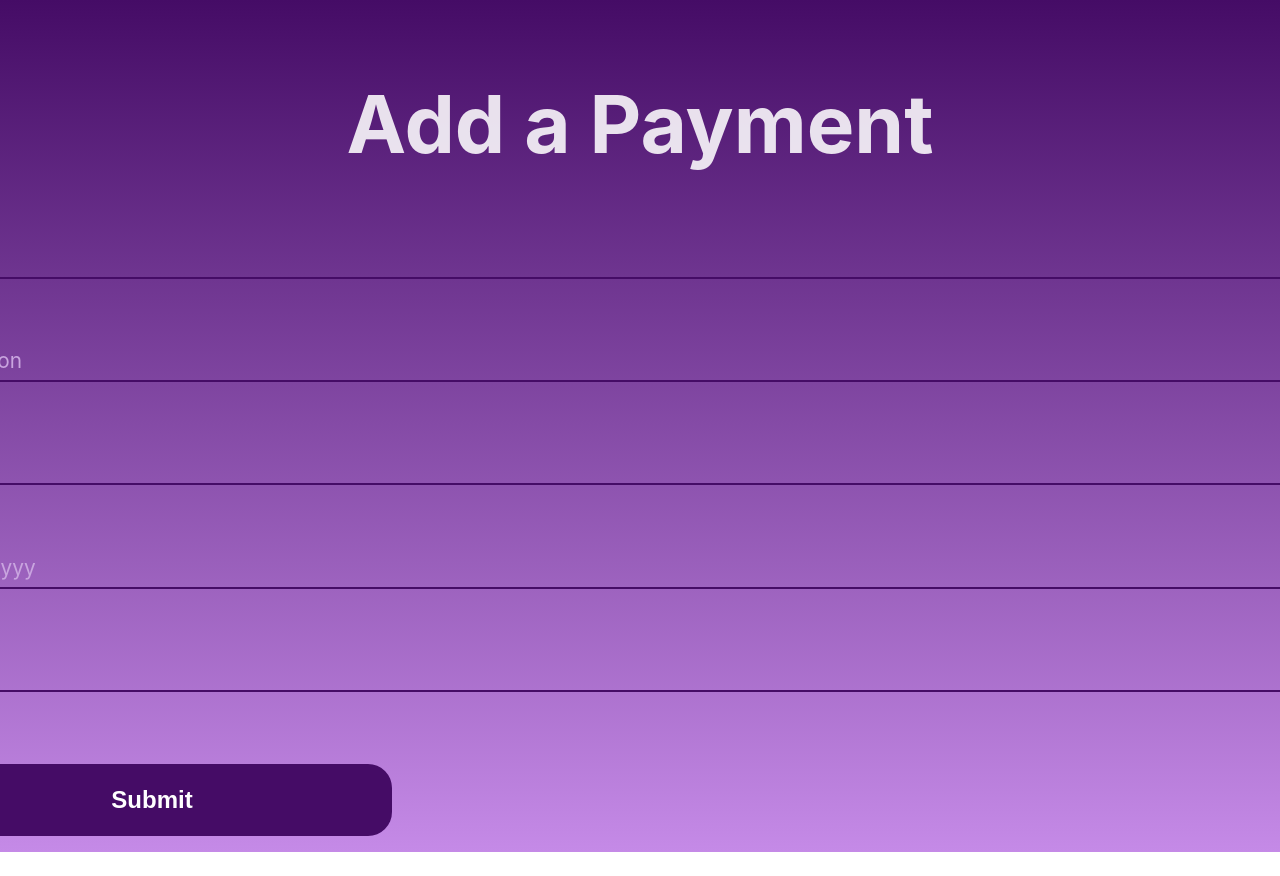
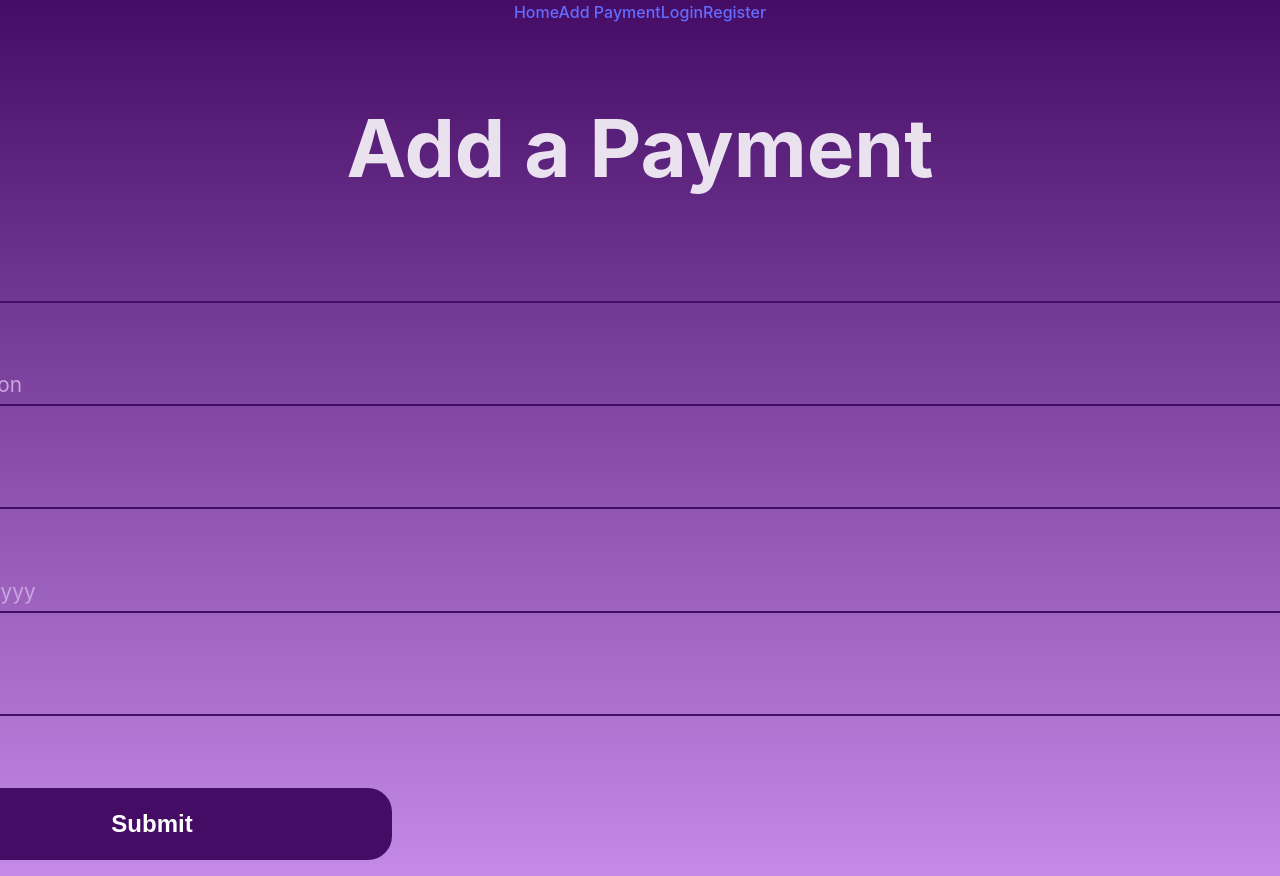
Before and after one commit to iLdro/SimpleWallet, a React (Vite) app in the folder SimpleWalletFront/: page /addPayment in a window 1280 px wide. Shown: the top 876 px of the page. Before the commit the page ends 852 px from the top, so only its background shows below. Built offline with nearby package versions, Linux system fonts and the light colour scheme.

Commit message:
feat :add layout fix : word mistakes

```diff
--- a/SimpleWalletFront/src/pages/addPayement.tsx
+++ b/SimpleWalletFront/src/pages/addPayement.tsx
@@ -1,5 +1,6 @@
 import { useState } from "react";
 import React from "react";
+import Layout from "./layout";
 import '../css/addPayement.css'
 import FormData from "../models/PaymentData";
 
@@ -52,6 +53,7 @@ function AddPayment() {
 
     return (
         <div id="container">
+            <Layout/>
             <h1>Add a Payment</h1>
 
             <form className="grid-form" onSubmit={handleSubmit}>
--- a/SimpleWalletFront/src/pages/loginPage.tsx
+++ b/SimpleWalletFront/src/pages/loginPage.tsx
@@ -39,7 +39,7 @@ function LoginPage() {
                 <div id="LogInForm">
                     <form onSubmit={handleSubmit}>
                         <input type="text" name="email" placeholder='email' />
-                        <input type="text" name="password" placeholder='passwordd'/>
+                        <input type="text" name="password" placeholder='password'/>
                         <button type="submit" >Submit</button>
                     </form>
                 </div>
--- a/SimpleWalletFront/src/pages/registerPage.tsx
+++ b/SimpleWalletFront/src/pages/registerPage.tsx
@@ -1,4 +1,5 @@
 import axios from "axios";
+import Layout from "./layout";
 
 function registerPage() {
 
@@ -29,6 +30,7 @@ function registerPage() {
 
     return(
         <div>
+            <Layout/>
             <h1> Register Page</h1>
 
 
```
Lines whose indentation alone changed are shown as unchanged.
